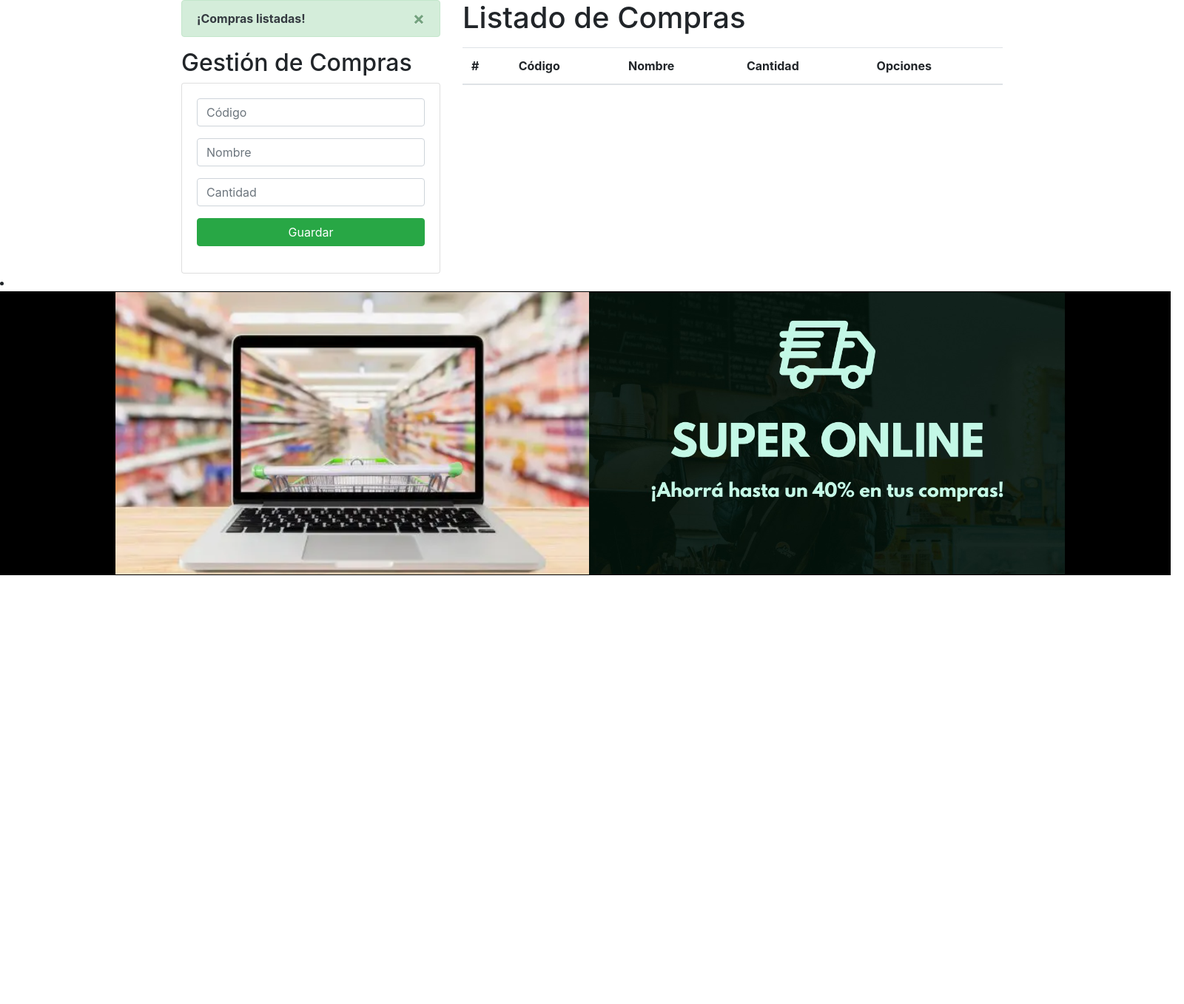
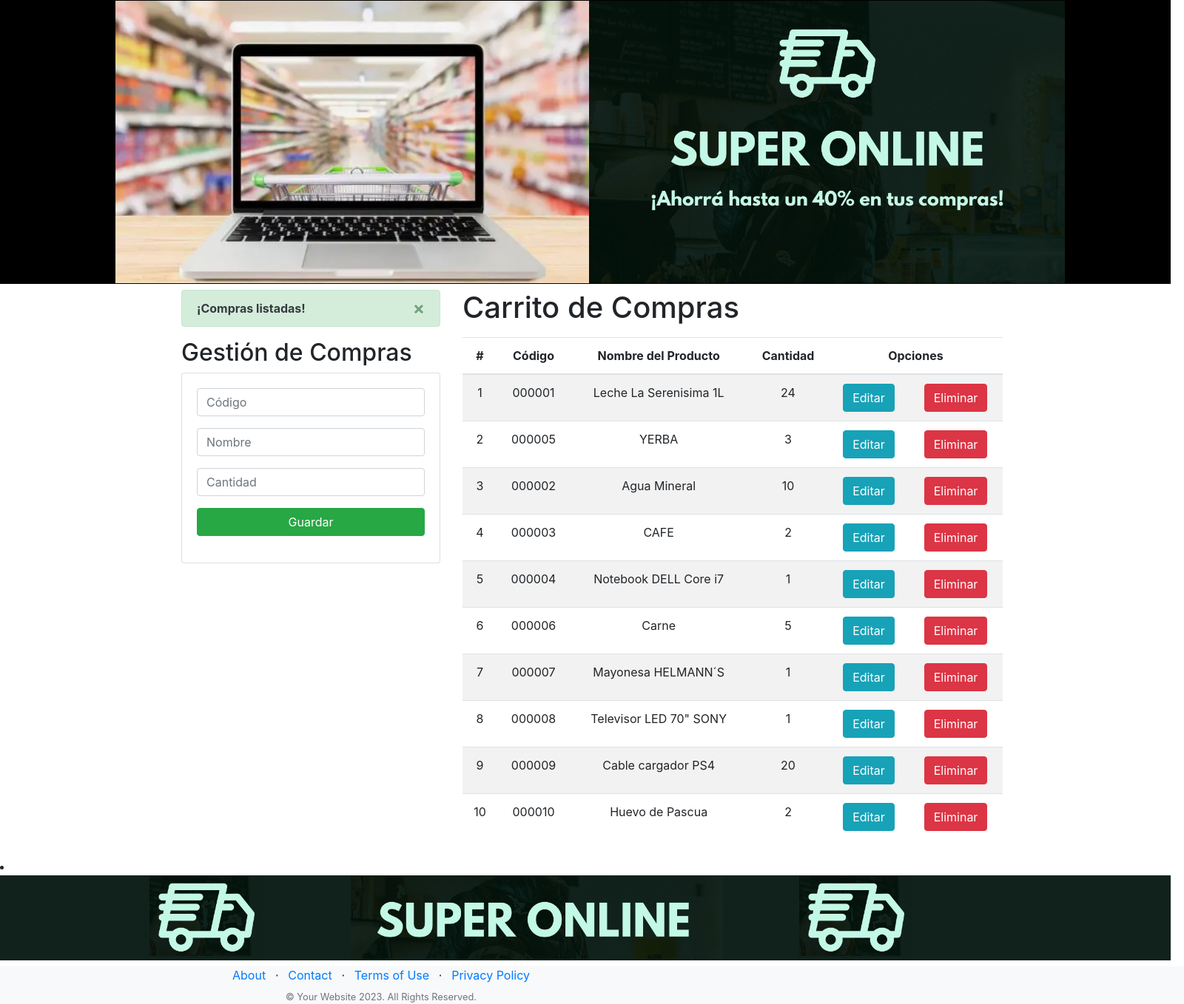
Before and after one commit to JavierCaramellaBoubet/Tercera-Pre-Entrega-Caramella-Javier, a Django app: page / in a window 1600 px wide. Shown: the part 56-1414 px from the top of the page at 74% size. Before the commit the page ends 834 px from the top, so only its background shows below. Run offline with Django 4.2, Linux system fonts and the light colour scheme; data comes from the database, SQL or seed files in the repository; both versions use the stored data as it was after the commit; lists and menus that the app fills with data are empty; some libraries are stand-ins or nearby versions.

Commit message:
3_PreEntrega_v2_Carrito_de_Compras

```diff
--- a/Aplicaciones/templates/GestionCompras.html
+++ b/Aplicaciones/templates/GestionCompras.html
@@ -37,27 +37,28 @@
         </div>
     </div>
     <div class="col-sm-12 col-md-6 col-lg-8 col-xl-8">
-        <h1>Listado de Compras</h1>
+        <h1>Carrito de Compras</h1>
         <div class="table-responsive py-2">
             <table class="table table-striped">
                 <thead>
                     <tr>
                         <th>#</th>
                         <th>Código</th>
-                        <th>Nombre</th>
+                        <th>Nombre del Producto</th>
                         <th>Cantidad</th>
                         <th colspan="2">Opciones</th>
                     </tr>
                 </thead>
                 <tbody>
-                    {% for compra in Compras %}
+                    {% for compra in compra %}
                     <tr>
                         <td>{{forloop.counter}}</td>
                         <td>{{compra.codigo}}</td>
                         <td>{{compra.nombre}}</td>
                         <td>{{compra.cantidad}}</td>
-                        <td><a href="EdicionCompra/{{compra.codigo}}" class="btn btn-info">Editar</a></td>
-                        <td><a href="EliminarCompra/{{compra.codigo}}" class="btn btn-danger btnEliminacion">Eliminar</a></td>
+
+                        <td><a href="edicionCompra/{{compra.codigo}}" class="btn btn-info">Editar</a></td>
+                        <td><a href="eliminarCompra/{{compra.codigo}}" class="btn btn-danger btnEliminacion">Eliminar</a></td>
                     </tr>
                     {% endfor %}
                 </tbody>
--- a/Aplicaciones/templates/base.html
+++ b/Aplicaciones/templates/base.html
@@ -2,12 +2,14 @@
 {% load static %}
 <html lang="en">
 <head>
+    {% load static %}
     <meta charset="UTF-8">
     <meta http-equiv="X-UA-Compatible" content="IE=edge">
     <meta name="viewport" content="width=device-width, initial-scale=1.0">
     <title> {% block title %} {% endblock %} </title>
-
-    <link rel="stylesheet" href="https://cdn.jsdelivr.net/npm/bootstrap@4.5.3/dist/css/bootstrap.min.css" integrity="sha384-TX8t27EcRE3e/ihU7zmQxVncDAy5uIKz4rEkgIXeMed4M0jlfIDPvg6uqKI2xXr2" crossorigin="anonymous">
+    <link rel="stylesheet" href="https://cdn.jsdelivr.net/npm/bootstrap@4.5.3/dist/css/bootstrap.min.css"
+        integrity="sha384-TX8t27EcRE3e/ihU7zmQxVncDAy5uIKz4rEkgIXeMed4M0jlfIDPvg6uqKI2xXr2" crossorigin="anonymous">
+    <link rel="stylesheet" href="{% static 'css/gestionCompra.css' %}">
 
 </head>
 <body>
@@ -27,7 +29,7 @@
               <a class="nav-link" href="#">Contacto</a>
             </li>
             <li class="nav-item">
-                <a class="nav-link disabled" href="#"" tabindex="-1" aria-disabled="true">PROMOCIONES</a>
+                <a class="nav-link disabled" href="#" tabindex="-1" aria-disabled="true">PROMOCIONES</a>
               </li>
             <li class="nav-item">
               <a class="nav-link" href="#">Carrito de Compras</a>
@@ -37,6 +39,9 @@
           </ul>
         </div>
       </nav>
+      <h4>
+        <img src="{% static 'imagenes/ecommerce.jpg' %}" alt="Ecommerce">
+      </h4>
 
     <div class="container">
         {% block body %}
@@ -51,11 +56,58 @@
     <script src="https://cdn.jsdelivr.net/npm/popper.js@1.16.1/dist/umd/popper.min.js" integrity="sha384-9/reFTGAW83EW2RDu2S0VKaIzap3H66lZH81PoYlFhbGU+6BZp6G7niu735Sk7lN" crossorigin="anonymous"></script>
     <script src="https://cdn.jsdelivr.net/npm/bootstrap@4.5.3/dist/js/bootstrap.min.js" integrity="sha384-w1Q4orYjBQndcko6MimVbzY0tgp4pWB4lZ7lr30WKz0vr/aWKhXdBNmNb5D92v7s" crossorigin="anonymous"></script>
 
+    <script src="{% static 'js/gestionCompra.js' %}"></script>
+
     <body>
       <li>
         <h4>
-          <img src="{% static 'imagenes/ecommerce.jpg' %}" alt="Ecommerce">
+          <img src="{% static 'imagenes/ecommerce_barra.png' %}" alt="Ecommerce">
         </h4>
+
+<!-- Footer-->
+      <footer class="footer bg-light">
+        <div class="container">
+            <div class="row">
+                <div class="col-lg-6 h-100 text-center text-lg-start my-auto">
+                    <ul class="list-inline mb-2">
+                        <li class="list-inline-item"><a href="#!">About</a></li>
+                        <li class="list-inline-item">⋅</li>
+                        <li class="list-inline-item"><a href="#!">Contact</a></li>
+                        <li class="list-inline-item">⋅</li>
+                        <li class="list-inline-item"><a href="#!">Terms of Use</a></li>
+                        <li class="list-inline-item">⋅</li>
+                        <li class="list-inline-item"><a href="#!">Privacy Policy</a></li>
+                    </ul>
+                    <p class="text-muted small mb-4 mb-lg-0">&copy; Your Website 2023. All Rights Reserved.</p>
+                </div>
+                <div class="col-lg-6 h-100 text-center text-lg-end my-auto">
+                    <ul class="list-inline mb-0">
+                        <li class="list-inline-item me-4">
+                            <a href="#!"><i class="bi-facebook fs-3"></i></a>
+                        </li>
+                        <li class="list-inline-item me-4">
+                            <a href="#!"><i class="bi-twitter fs-3"></i></a>
+                        </li>
+                        <li class="list-inline-item">
+                            <a href="#!"><i class="bi-instagram fs-3"></i></a>
+                        </li>
+                    </ul>
+                </div>
+            </div>
+        </div>
+      </footer>
+<!-- Bootstrap core JS-->
+
+      <script src="https://cdn.jsdelivr.net/npm/bootstrap@5.2.3/dist/js/bootstrap.bundle.min.js"></script>
+      <!-- Core theme JS-->
+      <script src="js/scripts.js"></script>
+      <!-- * * * * * * * * * * * * * * * * * * * * * * * * * * * * * * * * * * * * * * * *-->
+      <!-- * *                               SB Forms JS                               * *-->
+      <!-- * * Activate your form at https://startbootstrap.com/solution/contact-forms * *-->
+      <!-- * * * * * * * * * * * * * * * * * * * * * * * * * * * * * * * * * * * * * * * *-->
+      <script src="https://cdn.startbootstrap.com/sb-forms-latest.js"></script>
+
+
       </li>
     </body>
 </body>
--- a/Aplicaciones/views.py
+++ b/Aplicaciones/views.py
@@ -1,6 +1,12 @@
 from django.shortcuts import render, redirect
 from .models import Compra
 from django.contrib import messages
+
+#import datetime  #Para usar luego en el Día y Hora de la Compra
+#import random    #Para usar luego en la generación del Número de Ticket
+
+
+
 
 # Create your views here.
 
@@ -8,13 +14,17 @@
 def home(request):
     compraListados = Compra.objects.all()
     messages.success(request, '¡Compras listadas!')
-    return render(request, "GestionCompras.html", {"cursos": compraListados})
+    return render(request, "GestionCompras.html", {"compra": compraListados})
 
 
 def registrarCompra(request):
     codigo = request.POST['txtCodigo']
     nombre = request.POST['txtNombre']
     cantidad = request.POST['numCantidad']
+
+    #dia_compra=datetime.datetime.today()
+    #print(f"Día y Hora de Compra: {dia_compra}")
+    #ticket_numero= random.randrange(0,999999999999)
 
     compra = Compra.objects.create(codigo=codigo, nombre=nombre, cantidad=cantidad)
     messages.success(request,'¡Compra registrada!')
@@ -23,7 +33,7 @@
 
 def edicionCompra(request, codigo):
     compra = Compra.objects.get(codigo=codigo)
-    return render(request, "EdicionCompra.html", {"compra": compra})
+    return render(request, "edicionCompra.html", {"compra": compra})
 
 
 def editarCompra(request):
@@ -31,10 +41,10 @@
     nombre = request.POST['txtNombre']
     cantidad = request.POST['numCantidad']
 
-    cantidad = Compra.objects.get(codigo=codigo)
-    Compra.nombre = nombre
-    Compra.cantidad = cantidad
-    Compra.save()
+    compra = Compra.objects.get(codigo=codigo)
+    compra.nombre = nombre
+    compra.cantidad = cantidad
+    compra.save()
 
     messages.success(request, '¡Compra actualizada!')
 
```
Also changed, not shown: Aplicaciones/admin.py (+9 -0 lines), Aplicaciones/static/imagenes/ecommerce_barra.png (added), Aplicaciones/static/js/gestionCompra.js (line endings or trailing spaces), Ecommerce.db.
